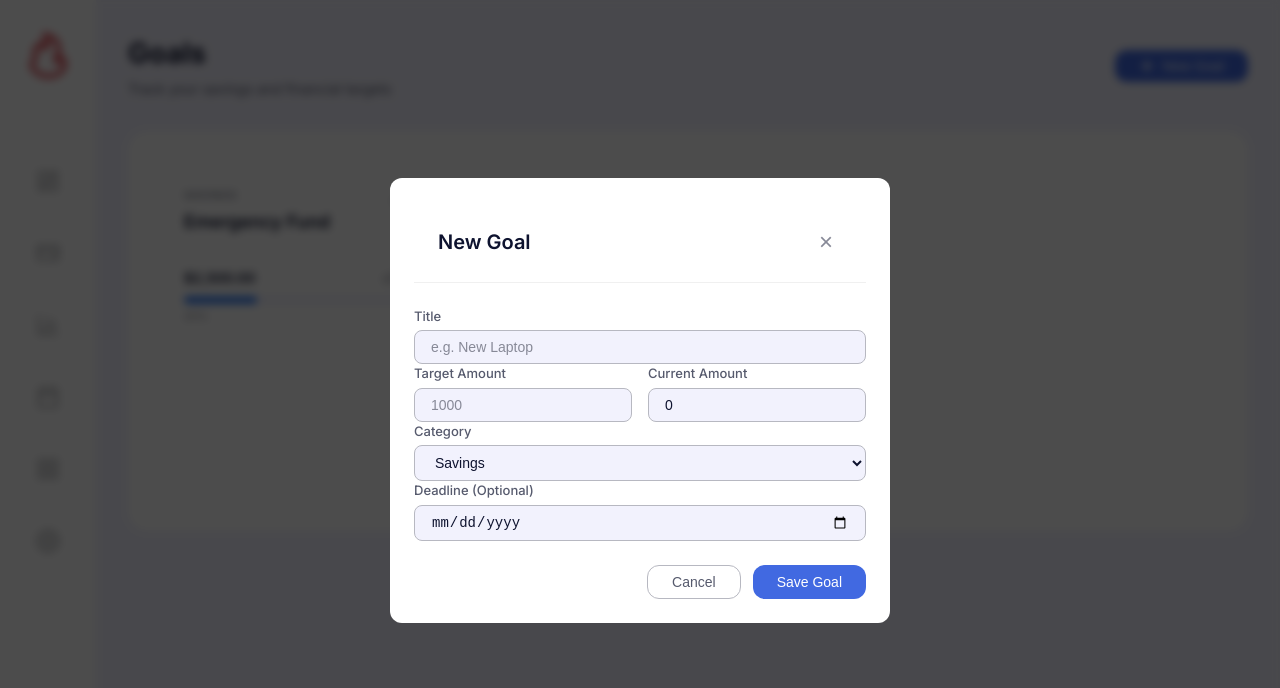
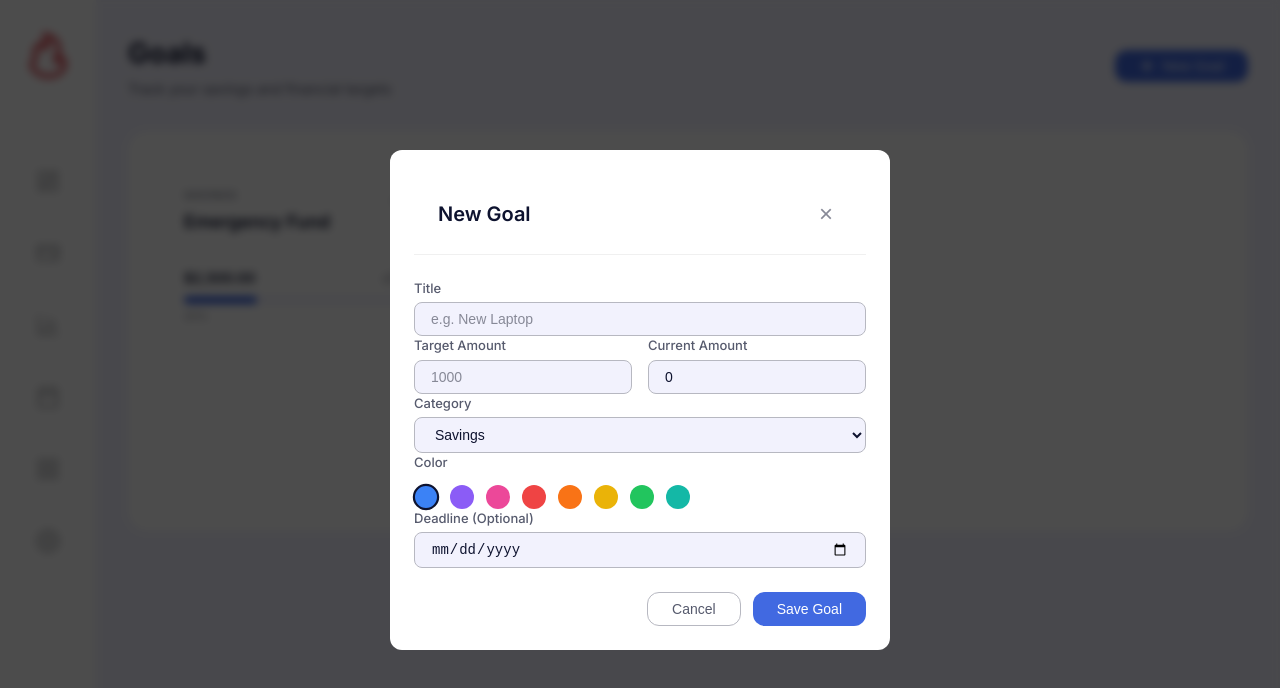
Before and after one commit to kmadsdev/BurnRate, a React (Vite) app in the folder BurnRate/: page /goals in a window 1280 px wide. Both pictures are taken after a click on the button "New Goal". Shown: the top 688 px of the page. Built offline with nearby package versions, Linux system fonts and the light colour scheme.

Commit message:
feat(pages): goal page

```diff
--- a/BurnRate/src/pages/Goals.jsx
+++ b/BurnRate/src/pages/Goals.jsx
@@ -1,4 +1,4 @@
-import { useState } from 'react'
+import { useState, useEffect } from 'react'
 import { useData } from '../context/DataContext'
 import { formatCurrency } from '../utils/calculations'
 
@@ -30,6 +30,17 @@ const CheckIcon = () => (
     </svg>
 )
 
+const COLORS = [
+    { value: '#3B82F6', label: 'Blue' },
+    { value: '#8B5CF6', label: 'Purple' },
+    { value: '#EC4899', label: 'Pink' },
+    { value: '#EF4444', label: 'Red' },
+    { value: '#F97316', label: 'Orange' },
+    { value: '#EAB308', label: 'Yellow' },
+    { value: '#22C55E', label: 'Green' },
+    { value: '#14B8A6', label: 'Teal' },
+]
+
 function GoalModal({ isOpen, onClose, onSave, initialData }) {
     const [formData, setFormData] = useState(
         initialData || {
@@ -37,9 +48,24 @@ function GoalModal({ isOpen, onClose, onSave, initialData }) {
             targetAmount: '',
             currentAmount: '0',
             deadline: '',
+
             category: 'Savings',
+            color: '#3B82F6',
         }
     )
+
+    useEffect(() => {
+        if (isOpen) {
+            setFormData(initialData || {
+                title: '',
+                targetAmount: '',
+                currentAmount: '0',
+                deadline: '',
+                category: 'Savings',
+                color: '#3B82F6',
+            })
+        }
+    }, [isOpen, initialData])
 
     if (!isOpen) return null
 
@@ -105,6 +131,21 @@ function GoalModal({ isOpen, onClose, onSave, initialData }) {
                         </select>
                     </div>
                     <div className="form-group">
+                        <label>Color</label>
+                        <div className="color-options">
+                            {COLORS.map(c => (
+                                <button
+                                    key={c.value}
+                                    type="button"
+                                    className={`color-option ${formData.color === c.value ? 'selected' : ''}`}
+                                    style={{ backgroundColor: c.value }}
+                                    onClick={() => setFormData({ ...formData, color: c.value })}
+                                    title={c.label}
+                                />
+                            ))}
+                        </div>
+                    </div>
+                    <div className="form-group">
                         <label>Deadline (Optional)</label>
                         <input
                             type="date"
@@ -123,7 +164,14 @@ function GoalModal({ isOpen, onClose, onSave, initialData }) {
 }
 
 function Goals() {
-    const { goals, addGoal, updateGoal, deleteGoal, toggleGoalCompletion } = useData()
+    const {
+        goals,
+        addGoal,
+        updateGoal,
+        deleteGoal,
+        toggleGoalCompletion,
+        currency
+    } = useData()
     const [isModalOpen, setIsModalOpen] = useState(false)
     const [editingGoal, setEditingGoal] = useState(null)
 
@@ -185,7 +233,11 @@ function Goals() {
                                     </div>
                                     <div style={{ display: 'flex', gap: '8px' }}>
                                         <button
-                                            onClick={() => toggleGoalCompletion(goal.id)}
+                                            onClick={() => {
+                                                if (window.confirm(goal.completed ? 'Are you sure you want to reactivate this goal?' : 'Are you sure you want to mark this goal as completed?')) {
+                                                    toggleGoalCompletion(goal.id)
+                                                }
+                                            }}
                                             className="btn-icon"
                                             title={goal.completed ? "Mark as active" : "Mark as completed"}
                                             style={{ color: goal.completed ? 'var(--accent-primary)' : 'var(--text-muted)' }}
@@ -200,7 +252,11 @@ function Goals() {
                                             <EditIcon />
                                         </button>
                                         <button
-                                            onClick={() => deleteGoal(goal.id)}
+                                            onClick={() => {
+                                                if (window.confirm('Are you sure you want to delete this goal?')) {
+                                                    deleteGoal(goal.id)
+                                                }
+                                            }}
                                             className="btn-icon"
                                             title="Delete"
                                             style={{ color: '#FF4F79' }}
@@ -212,8 +268,8 @@ function Goals() {
 
                                 <div style={{ marginBottom: '16px' }}>
                                     <div style={{ display: 'flex', justifyContent: 'space-between', marginBottom: '8px', fontSize: '14px' }}>
-                                        <span style={{ color: 'var(--text-primary)', fontWeight: 600 }}>{formatCurrency(goal.currentAmount)}</span>
-                                        <span style={{ color: 'var(--text-muted)' }}>of {formatCurrency(goal.targetAmount)}</span>
+                                        <span style={{ color: 'var(--text-primary)', fontWeight: 600 }}>{formatCurrency(goal.currentAmount, currency)}</span>
+                                        <span style={{ color: 'var(--text-muted)' }}>of {formatCurrency(goal.targetAmount, currency)}</span>
                                     </div>
                                     <div style={{
                                         height: '8px',
@@ -224,7 +280,7 @@ function Goals() {
                                         <div style={{
                                             width: `${progress}%`,
                                             height: '100%',
-                                            backgroundColor: goal.completed ? 'var(--accent-primary)' : 'var(--accent-secondary, #3B82F6)',
+                                            backgroundColor: goal.completed ? 'var(--text-muted)' : (goal.color || 'var(--accent-primary)'),
                                             borderRadius: '4px',
                                             transition: 'width 0.5s ease'
                                         }} />
@@ -326,6 +382,34 @@ function Goals() {
                     gap: 12px;
                     margin-top: 24px;
                 }
+                .modal-actions {
+                    display: flex;
+                    justify-content: flex-end;
+                    gap: 12px;
+                    margin-top: 24px;
+                }
+                .color-options {
+                    display: flex;
+                    gap: 12px;
+                    flex-wrap: wrap;
+                    margin-top: 8px;
+                }
+                .color-option {
+                    width: 24px;
+                    height: 24px;
+                    border-radius: 50%;
+                    border: 2px solid transparent;
+                    cursor: pointer;
+                    transition: all 0.2s;
+                    padding: 0;
+                }
+                .color-option:hover {
+                    transform: scale(1.1);
+                }
+                .color-option.selected {
+                    border-color: var(--text-primary);
+                    transform: scale(1.1);
+                }
             `}</style>
         </div>
     )
```
